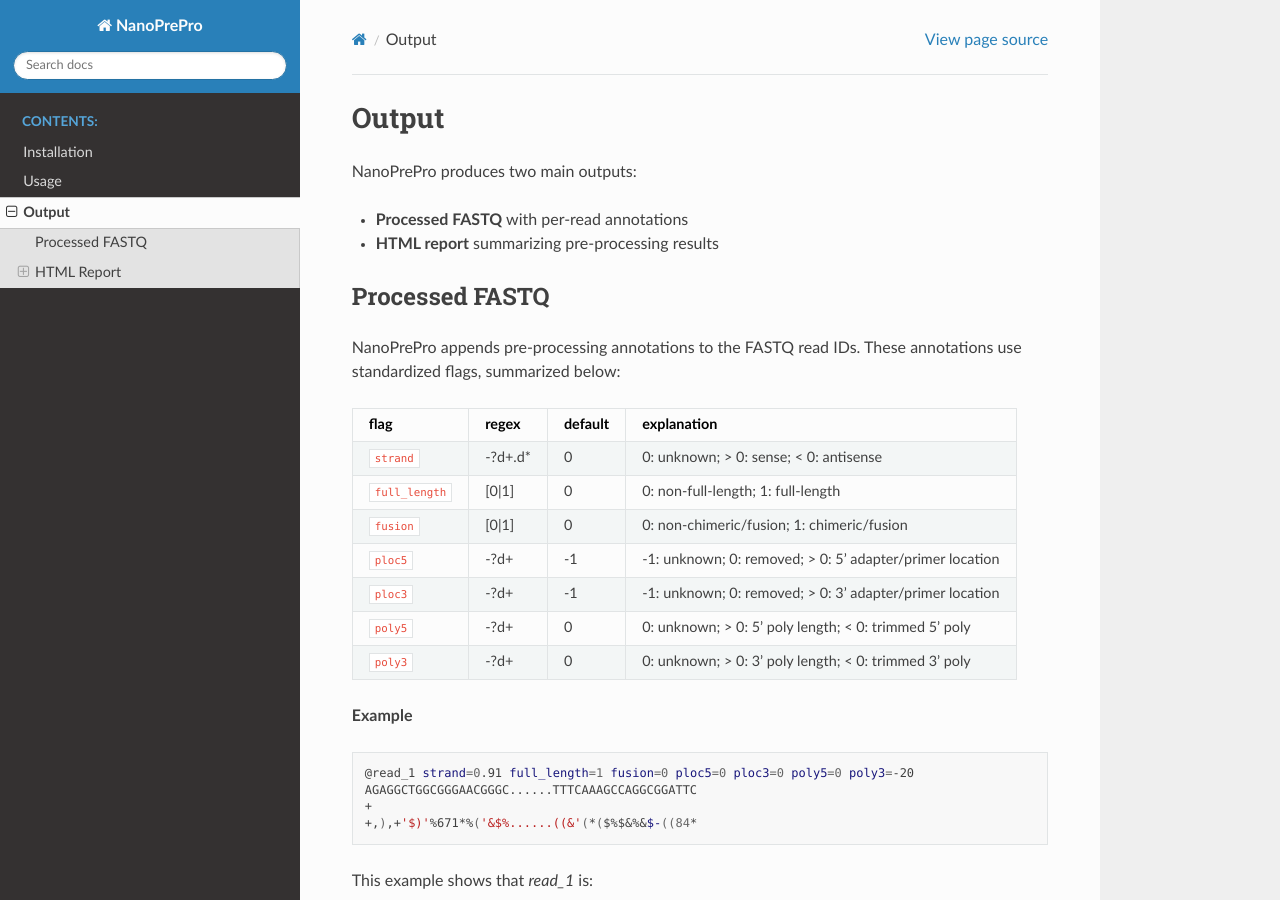
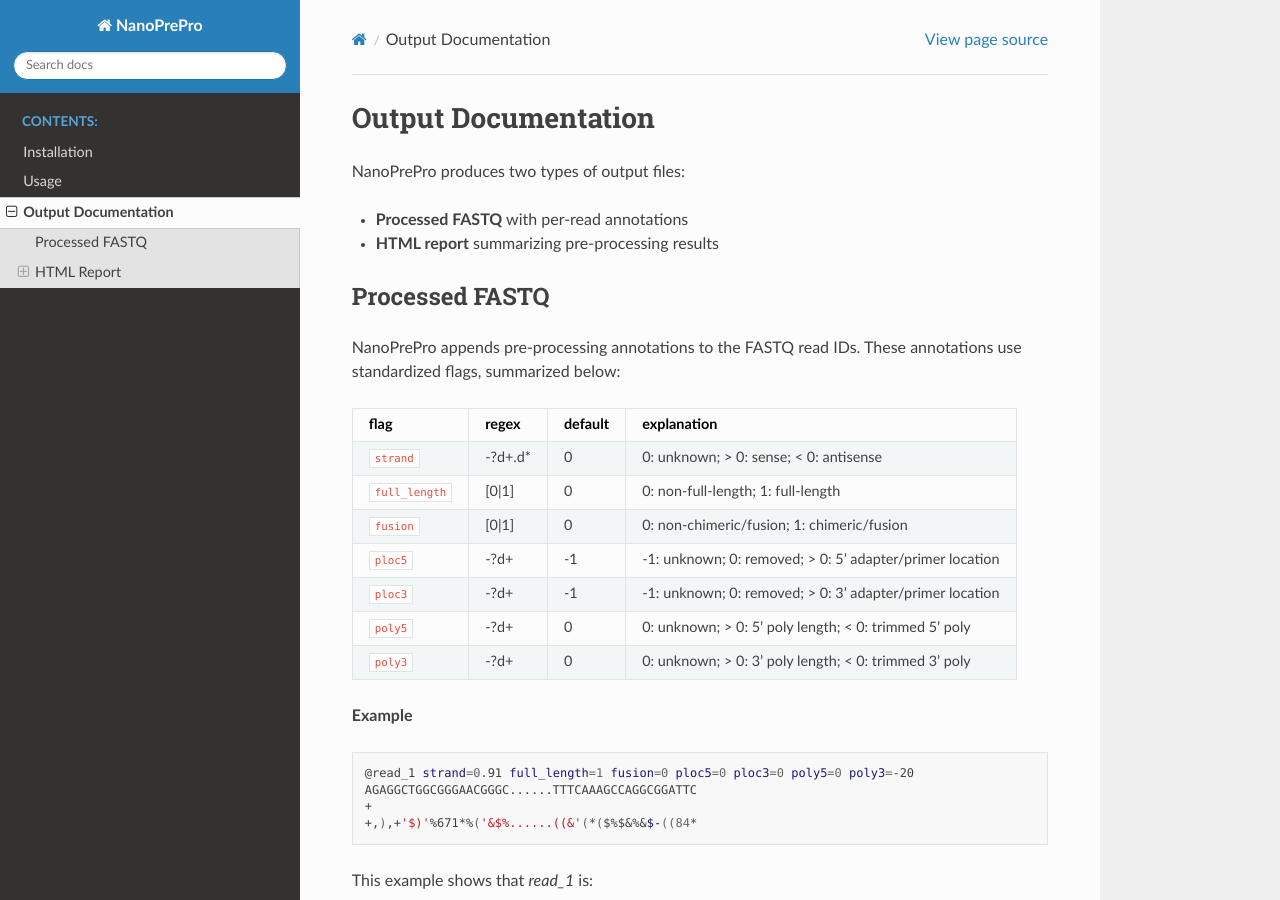
Before and after one commit to jerry955071/NanoPreP, a Sphinx documentation site: the page built from docs/source/output.rst, in a window 1280 px wide and 900 px high. Built offline with Sphinx 7.4.7 and the Read the Docs theme 3.1.0, drawn with Linux system fonts in a browser that asks for light colours.

Commit message:
Updated docs

```diff
--- a/docs/source/index.rst
+++ b/docs/source/index.rst
@@ -9,7 +9,7 @@
 
    installation
    usage
-   output_documentation
+   output
 
 
 Citation
--- a/docs/source/output_documentation.rst
+++ b/docs/source/output.rst
@@ -1,7 +1,7 @@
-Output
+Output Documentation
 ======
 
-NanoPrePro produces two main outputs:
+NanoPrePro produces two types of output files:
 
 - **Processed FASTQ** with per-read annotations
 - **HTML report** summarizing pre-processing results
```
